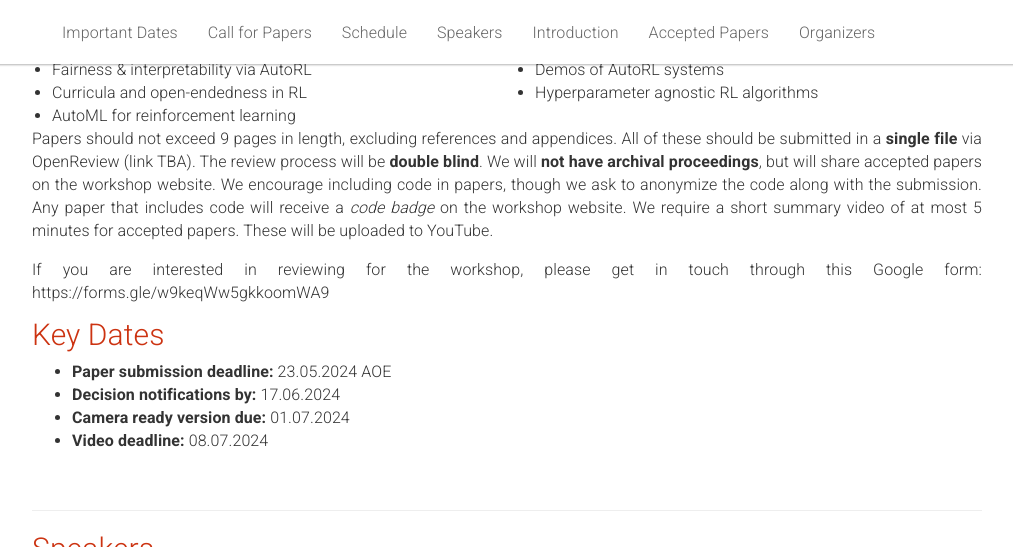
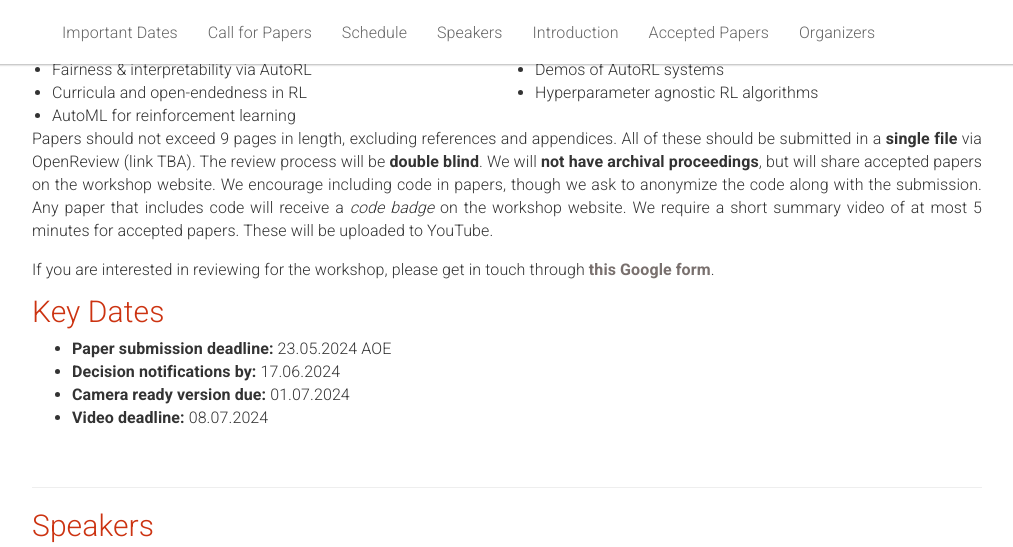
Before and after one commit to autorlworkshop/autorlworkshop.github.io, a Jekyll site: the page built from _pages/home.md, in a window 1280 px wide and 900 px high, scrolled down 3222 px, cut to the strip 0-547 px from the top of the window. Shown: the whole strip, without its empty margins (133-1146 px from the left). Built offline with Jekyll 4.4.1, drawn with Linux system fonts in a browser that asks for light colours; part of the change alters nothing that is shown.

Commit message:
Small changes

```diff
--- a/_pages/home.md
+++ b/_pages/home.md
@@ -259,7 +259,7 @@ acknowledgements: ""
 
 <p>Papers should not exceed 9 pages in length, excluding references and appendices. All of these should be submitted in a <strong>single file</strong> via OpenReview (link TBA). The review process will be <strong>double blind</strong>. We will <strong>not have archival proceedings</strong>, but will share accepted papers on the workshop website. We encourage including code in papers, though we ask to anonymize the code along with the submission. Any paper that includes code will receive a <em>code badge</em> on the workshop website. We require a short summary video of at most 5 minutes for accepted papers. These will be uploaded to YouTube.</p>
 
-<p>If you are interested in reviewing for the workshop, please get in touch through this Google form: https://forms.gle/w9keqWw5gkkoomWA9</p>
+<p>If you are interested in reviewing for the workshop, please get in touch through <a href="https://forms.gle/w9keqWw5gkkoomWA9">this Google form</a>.</p>
 
 <h2>Key Dates</h2>
 <ul>
```
